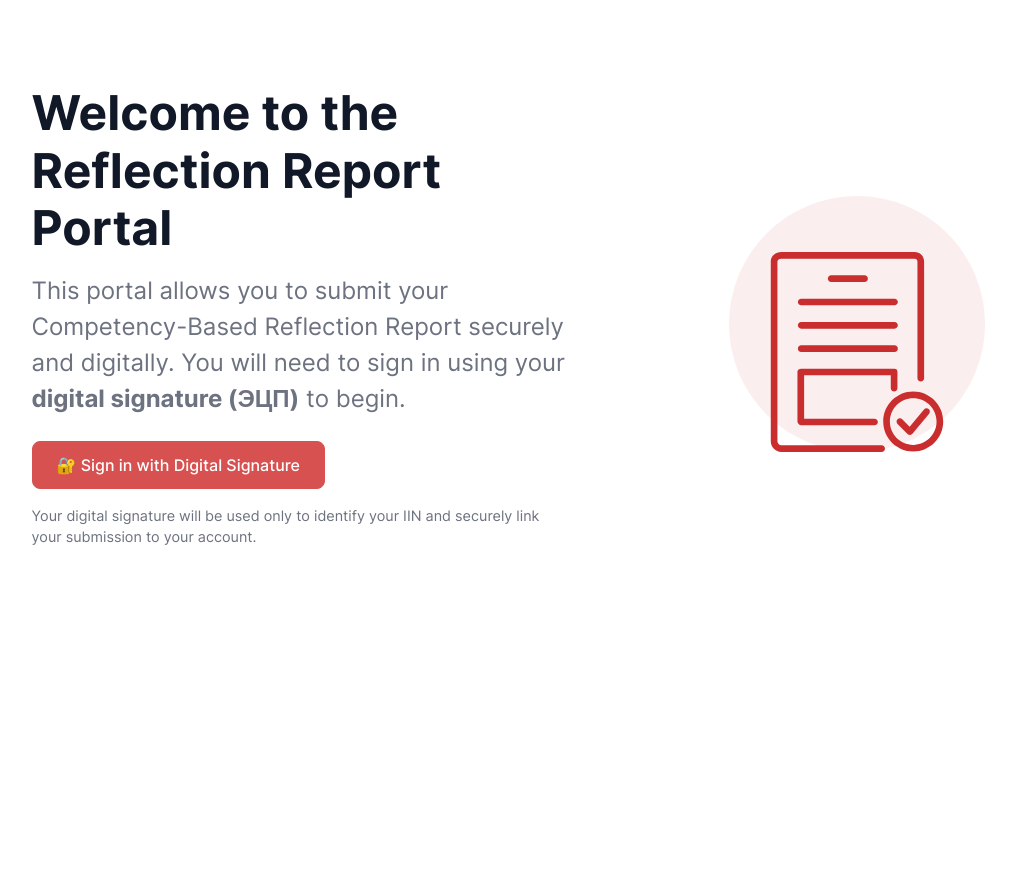
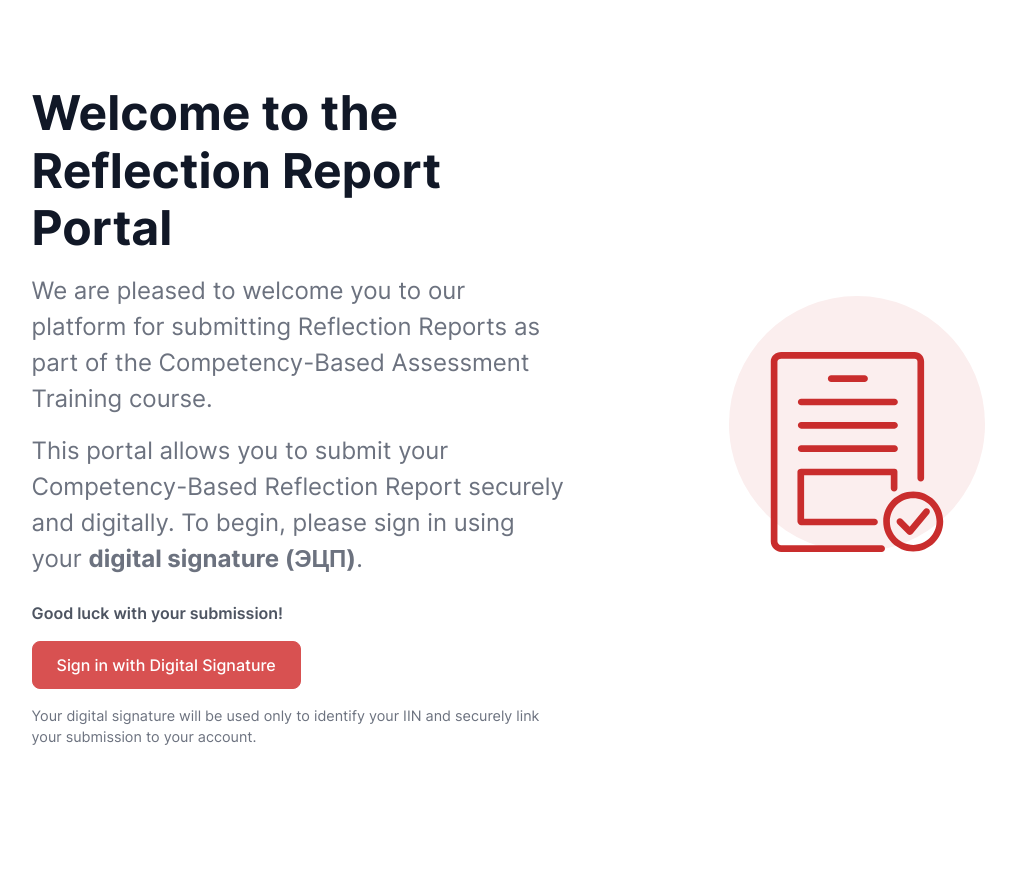
Before and after one commit to Rnurdaulet/reflex_orleu, a Django app: page / in a window 1280 px wide. Shown: the part 76-952 px from the top of the page, without its empty margins (62-1078 px from the left). Before the commit the page ends 621 px from the top, so only its background shows below. Run offline with Django 5.2, Linux system fonts and the light colour scheme; some libraries are stand-ins or nearby versions.

Commit message:
We are pleased to welcome you to our platform for submitting Reflection Reports as part of the                     Competency-Based Assessment Training course.

```diff
--- a/templates/home.html
+++ b/templates/home.html
@@ -8,20 +8,33 @@
             <!-- Left: content -->
             <div class="col-lg-6 mb-4 mb-lg-0">
                 <h1 class="display-5 fw-bold mb-3">Welcome to the Reflection Report Portal</h1>
+
+                <p class="lead text-muted mb-3">
+                    We are pleased to welcome you to our platform for submitting Reflection Reports as part of the
+                    Competency-Based Assessment Training course.
+                </p>
+
                 <p class="lead text-muted mb-4">
                     This portal allows you to submit your Competency-Based Reflection Report securely and digitally.
-                    You will need to sign in using your <strong>digital signature (ЭЦП)</strong> to begin.
+                    To begin, please sign in using your <strong>digital signature (ЭЦП)</strong>.
+                </p>
+
+                <p class="fw-semibold mt-4">
+                    Good luck with your submission!
                 </p>
 
                 <a href="{% url 'signature_login_page' %}" class="btn btn-primary btn-lg">
-                    🔐 Sign in with Digital Signature
+                    Sign in with Digital Signature
                 </a>
 
                 <p class="text-muted mt-3" style="font-size: 0.9rem;">
-                    Your digital signature will be used only to identify your IIN and securely link your submission to
-                    your account.
+                    Your digital signature will be used only to identify your IIN and securely link your submission
+                    to your account.
                 </p>
+
+
             </div>
+
 
             <!-- Right: image or icon -->
             <div class="col-lg-6 text-center">
```
